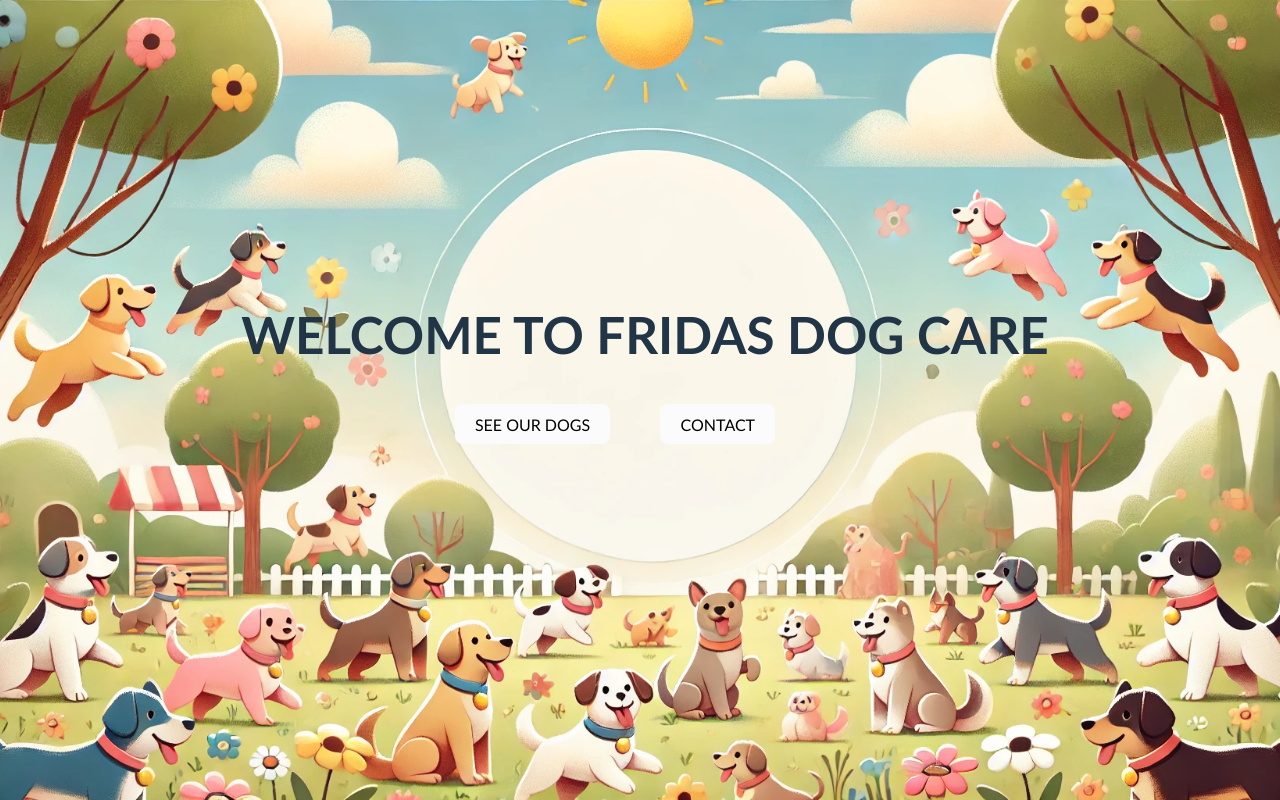
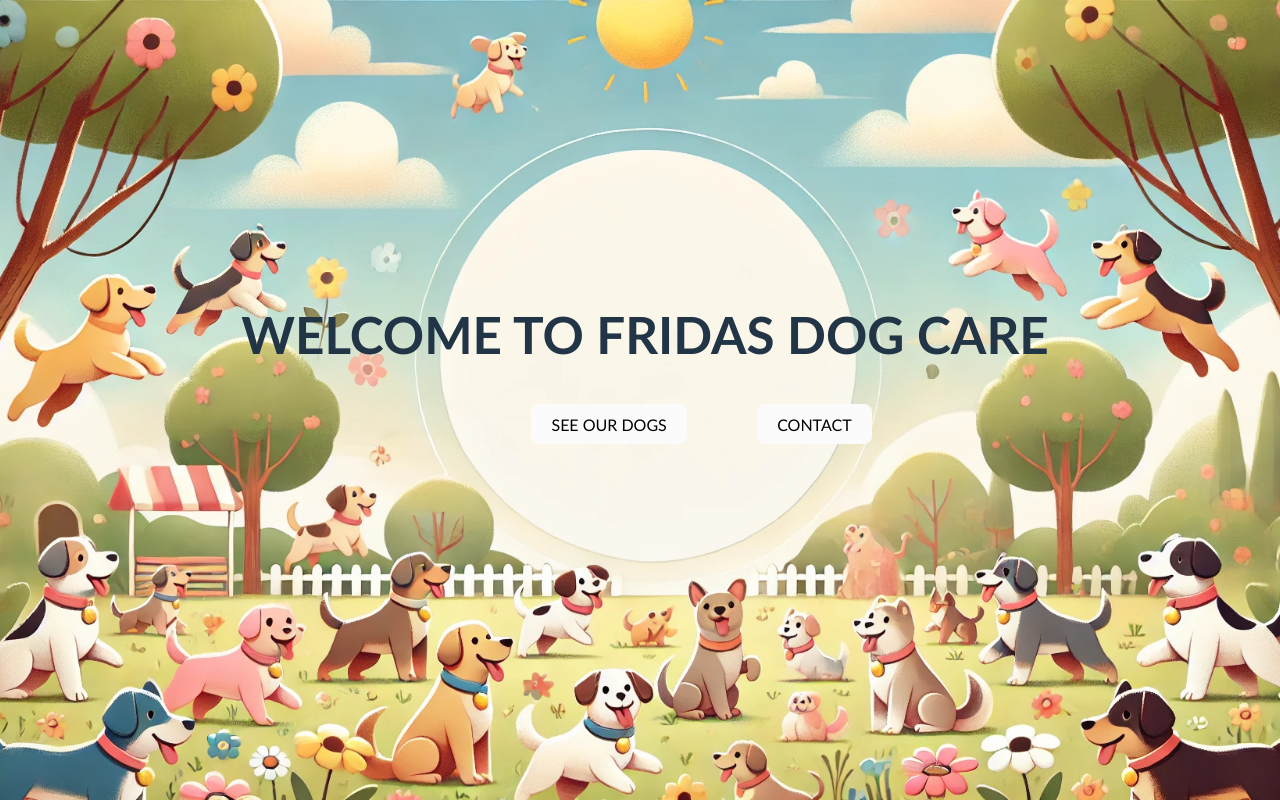
Before and after one commit to Fridisens/Fridas-Dogcare, a React (Vite) app: page /Fridas-Dogcare/ in a window 1280 px wide. Built offline with nearby package versions, Linux system fonts and the light colour scheme.

Commit message:
last changes in css

```diff
--- a/src/components/DogInfo.jsx
+++ b/src/components/DogInfo.jsx
@@ -15,7 +15,7 @@ const DogInfo = ({ dogData }) => {
             <img src={dog.img} alt={dog.name} className="dog-info-image" />
             <div className="dog-info-details">
             <p>Breed: {dog.breed} </p>
-            <p>Present: {dog.present ? 'At our Dogcare': 'Not here right now'} </p>
+            <p>Present: {dog.present ? ' At our Dogcare':' Not here right now'} </p>
             <p>chipNumer: {dog.chipNumber} </p>
             <p>Owner: {dog.owner.name} </p>
             <p>Phonenumber: {dog.owner.phoneNumber} </p>
--- a/src/components/Welcome.jsx
+++ b/src/components/Welcome.jsx
@@ -20,8 +20,10 @@ const Welcome = ({ onShowDogs }) => {
     return (
       <section>
         <h1>WELCOME TO FRIDAS DOG CARE</h1>
+        <div className="button-container">
         <button onClick={handleShowDogs}>SEE OUR DOGS</button>
         <button onClick={handleShowContact}>CONTACT</button>
+        </div>
       </section>
     );
   };
--- a/src/index.css
+++ b/src/index.css
@@ -75,6 +75,14 @@ button:focus,
 button:focus-visible {
   outline: 4px auto -webkit-focus-ring-color;
 }
+
+.button-container {
+  display: flex;
+
+  margin-left: 300px;
+  gap: 20px;
+}
+
 
 @media (prefers-color-scheme: light) {
   :root {
```
